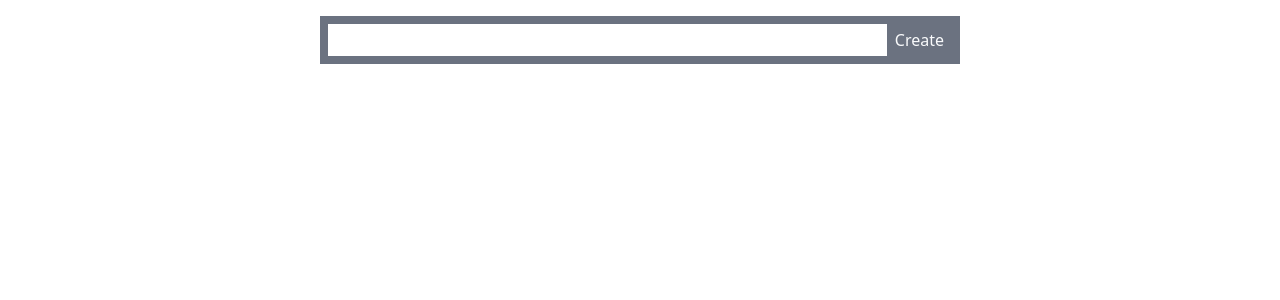
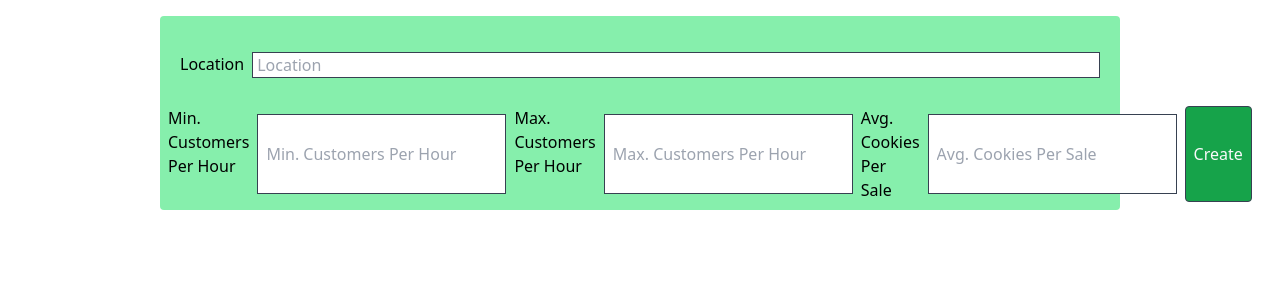
Before and after one commit to ianfshirley/cookie-stand-admin, a Next.js app: page /main in a window 1280 px wide. Shown: the top 300 px of the page. Built offline with nearby package versions, Linux system fonts and the light colour scheme.

Commit message:
completed form, but layout still needs work

```diff
--- a/pages/footer.js
+++ b/pages/footer.js
@@ -3,7 +3,7 @@ import Link from 'next/link'
 export default function Footer() {
   return (
     <div>
-      <footer className='flex flex-col items-center justify-center p-4 bg-slate-500 text-gray-50'>
+      <footer className='flex items-center justify-center p-4 bg-green-500 text-gray-900'>
         ©2022 Ian F. Shirley
       </footer>
     </div>
--- a/pages/header.js
+++ b/pages/header.js
@@ -4,7 +4,7 @@ import Link from 'next/link'
 export default function Header() {
   return (
     <>
-      <header className='flex items-center justify-between p-4 bg-slate-500 text-gray-50'>
+      <header className='flex items-center justify-between p-4 bg-green-500 text-gray-900 text-2xl'>
         <h1>Cookie Stand Admin</h1>
       </header>
     </>
--- a/pages/main.js
+++ b/pages/main.js
@@ -5,11 +5,25 @@ export default function Main() {
   return (
     <>
       <main>
-        <form className='flex w-1/2 p-2 mx-auto my-4 bg-gray-500'>
-          <input name='location' className='flex-auto pl-1' />
-          <button className='px-2 py-1 bg-gray-500 text-gray-50'>Create</button>
+        <form className='w-3/4 p-2 mx-auto my-4 bg-green-300 rounded'>
+          <div id='location_div' className='flex justify-evenly p-3 my-4' >
+            <label for='location'>Location</label>
+            <input name='location' id='location' placeholder='Location' className='flex-auto ml-2 pl-1 border border-gray-700' />
+          </div>
+          <div className='flex justify-evenly'>
+            <label for='minimum_customers_per_hour'>Min. Customers Per Hour</label>
+            <input name='minimum_customers_per_hour' id='minimum_customers_per_hour' placeholder='Min. Customers Per Hour' className='block p-2 m-2 border border-gray-700' />
+            <label for='maximum_customers_per_hour'>Max. Customers Per Hour</label>
+            <input name='maximum_customers_per_hour' id='maximum_customers_per_hour' placeholder='Max. Customers Per Hour' className='block p-2 m-2 border border-gray-700' />
+            <label for='average_cookies_per_sale'>Avg. Cookies Per Sale</label>
+            <input name='average_cookies_per_sale' id='average_cookies_per_sale' placeholder='Avg. Cookies Per Sale' className='block p-2 m-2 border border-gray-700' />
+            <button className='px-2 bg-green-600 text-gray-50 border border-gray-700 rounded'>Create</button>
+          </div>
         </form>
+
       </main>
     </>
   )
 }
+
+// flex-auto p-2 m-2 border border-gray-700
```
